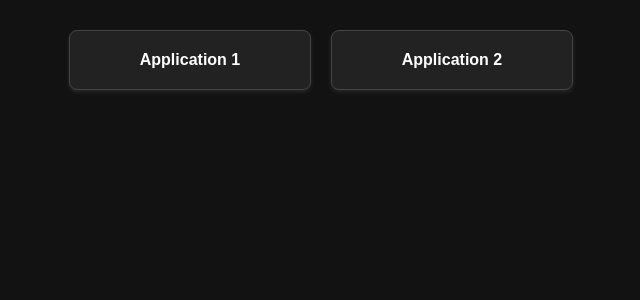
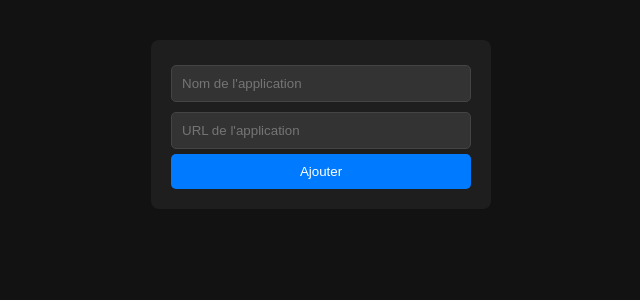
Before and after one commit to LIPMO/Horizon, a Flask app: page / in a window 1280 px wide. Shown: the part 149-449 px from the top of the page, without its empty margins (319-959 px from the left). Run offline with Flask 3, Linux system fonts and the light colour scheme.

Commit message:
Update index.html

```diff
--- a/templates/index.html
+++ b/templates/index.html
@@ -10,14 +10,21 @@
     <header>
         <h1>Horizon - Dashboard</h1>
     </header>
+
     <main>
-        <div class="card">
-            <a href="https://example.com" target="_blank">Application 1</a>
+        <!-- Formulaire d'ajout d'application -->
+        <div id="addAppForm">
+            <input type="text" id="appName" placeholder="Nom de l'application">
+            <input type="url" id="appUrl" placeholder="URL de l'application">
+            <button onclick="addApplication()">Ajouter</button>
         </div>
-        <div class="card">
-            <a href="https://example.com" target="_blank">Application 2</a>
+
+        <!-- Conteneur des applications -->
+        <div id="appsContainer">
+            <!-- Applications ajoutées apparaîtront ici -->
         </div>
     </main>
+
     <script src="/static/js/app.js"></script>
 </body>
 </html>
```
